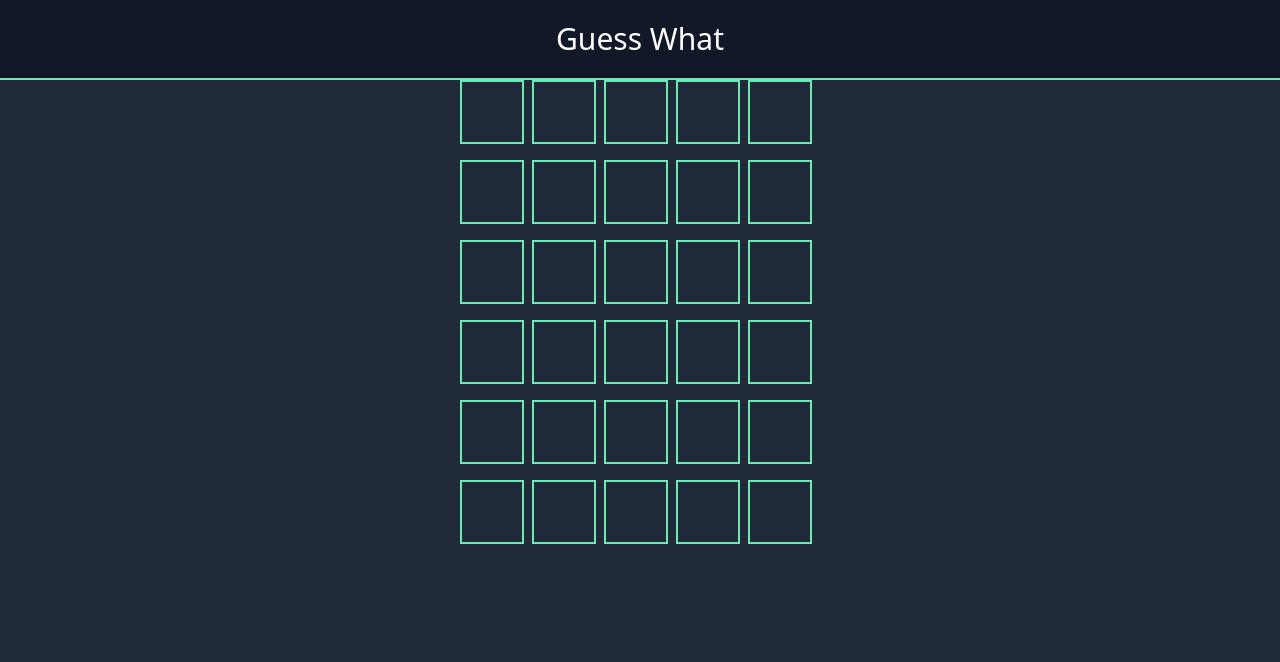
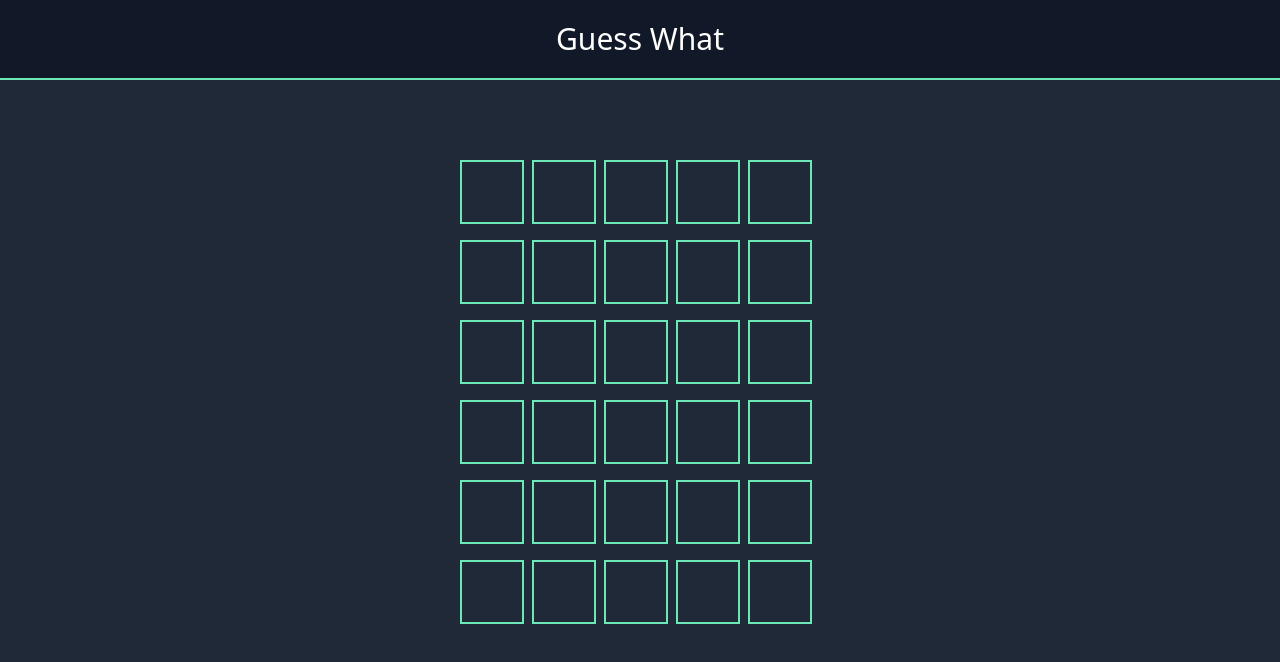
Before and after one commit to liam1703/guess-what, a Vue app in the folder guess_what/: page / in a window 1280 px wide. Shown: the top 662 px of the page. Built offline with nearby package versions, Linux system fonts and the light colour scheme.

Commit message:
Spacing above board

```diff
--- a/guess_what/src/components/Board.vue
+++ b/guess_what/src/components/Board.vue
@@ -1,4 +1,5 @@
 <template>
+  <div class="mt-20">
     <div class="flex justify-center w-full mb-4">
       <div class="border-2 border-green-300 p-2 w-16 h-16 mr-2"></div>
       <div class="border-2 border-green-300 p-2 w-16 h-16 mr-2"></div>
@@ -46,6 +47,7 @@
       <div class="border-2 border-green-300 p-2 w-16 h-16 mr-2"></div>
       <div class="border-2 border-green-300 p-2 w-16 h-16 mr-2"></div>
     </div>
+  </div>
 </template>
 
 <script>
--- a/guess_what/src/views/Game.vue
+++ b/guess_what/src/views/Game.vue
@@ -1,7 +1,9 @@
 <template>
   <div class="bg-gray-800 w-screen h-screen">
     <TopNav />
-    <Board />
+    <div class="h-1/2 items-center">
+      <Board />
+    </div>
   </div>
 </template>
 
```
Lines whose indentation alone changed are shown as unchanged.
